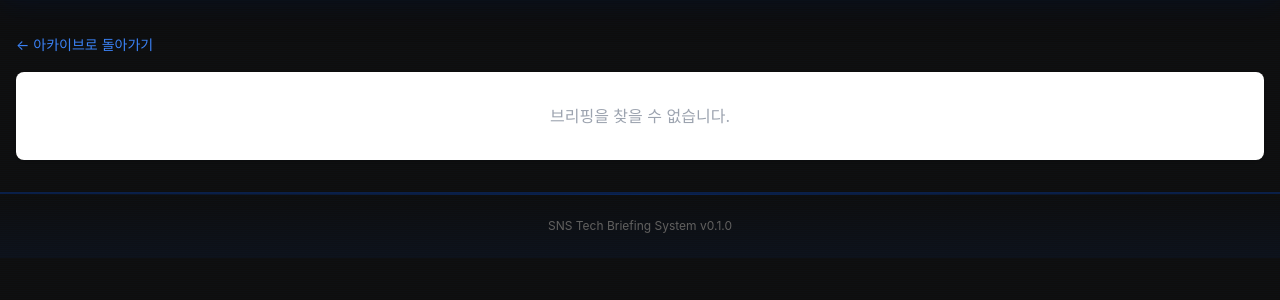
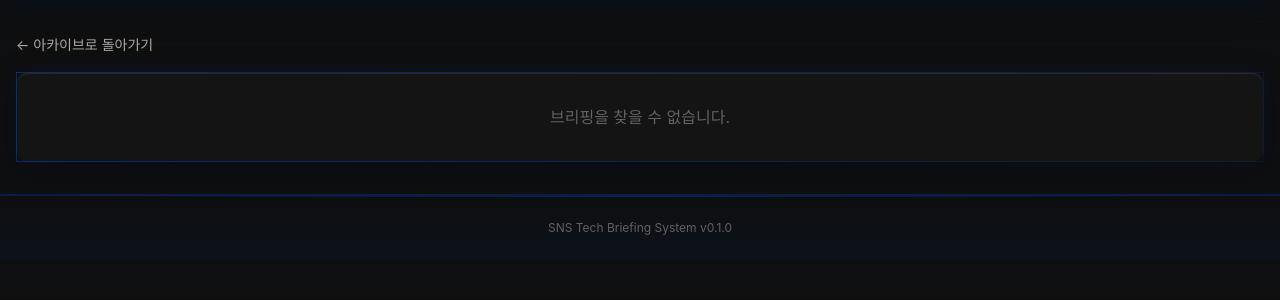
Before and after one commit to rapidmon/Information-collection-based-on-sns-algorithm, a FastAPI app: template src/presentation/web/templates/briefing_detail.html in a window 1280 px wide. Shown: the part 63-363 px from the top of the page. Run offline with FastAPI, Linux system fonts and the light colour scheme; the template is opened without the code that fills it, so the values that code supplies are empty; parts of the project's set-up code (start-up, migrations or seed data) failed here and were passed over; some libraries are stand-ins or nearby versions; some web fonts are replaced.

Commit message:
🔗 텍스트 링크 가독성 개선: secondary (기본) → accent (hover)
dashboard.html:
- "최근 수집 게시물" 링크: secondary 색상 기본 + hover로 accent
- "전체 보기" 링크: secondary 색상 기본 + hover로 accent

briefing_detail.html:
- "아카이브로 돌아가기" 링크: secondary 색상 기본 + hover로 accent

base.html:
- .briefing-content a:
  * 기본: secondary + underline (연한 파란색)
  * hover: accent + 진한 underline
  * 파란색은 강조/수치 용도로만 사용
  * 텍스트는 회색으로 읽기 쉽게

Co-Authored-By: Claude Haiku 4.5 <noreply@anthropic.com>

```diff
--- a/src/presentation/web/templates/briefing_detail.html
+++ b/src/presentation/web/templates/briefing_detail.html
@@ -2,30 +2,30 @@
 {% block title %}{{ briefing.title if briefing else '브리핑' }}{% endblock %}
 
 {% block content %}
-<a href="/briefings" class="text-blue-500 hover:text-blue-700 text-sm">← 아카이브로 돌아가기</a>
+<a href="/briefings" class="text-sm transition-colors" style="color: var(--text-secondary);" onmouseover="this.style.color='var(--accent)'" onmouseout="this.style.color='var(--text-secondary)'">← 아카이브로 돌아가기</a>
 
 {% if briefing %}
-<div class="mt-4 bg-white rounded-lg shadow">
-    <div class="bg-gray-900 text-white px-6 py-4 rounded-t-lg">
-        <h1 class="text-xl font-bold">{{ briefing.title }}</h1>
-        <div class="text-sm text-gray-400 mt-1">
+<div class="mt-4 card overflow-hidden flex flex-col">
+    <div class="px-6 py-4 border-b" style="border-color: var(--border);">
+        <h1 class="text-xl font-bold" style="color: var(--text-primary);">{{ briefing.title }}</h1>
+        <div class="text-sm mt-1" style="color: var(--text-muted);">
             {{ briefing.period_start.strftime('%Y-%m-%d %H:%M') if briefing.period_start else '' }} ~
             {{ briefing.period_end.strftime('%Y-%m-%d %H:%M') if briefing.period_end else '' }}
             | 분석: {{ briefing.total_posts_analyzed or 0 }}건 → {{ briefing.total_items or 0 }}개 항목
         </div>
     </div>
-    <div class="p-6">
+    <div class="p-6 flex-1 overflow-y-auto">
         {% if briefing.content_html %}
-            {{ briefing.content_html | safe }}
+            <div class="briefing-content">{{ briefing.content_html | safe }}</div>
         {% elif briefing.content_text %}
-            <pre class="whitespace-pre-wrap text-sm leading-relaxed">{{ briefing.content_text }}</pre>
+            <pre class="whitespace-pre-wrap text-sm leading-relaxed" style="font-family: inherit; color: var(--text-secondary);">{{ briefing.content_text }}</pre>
         {% else %}
-            <p class="text-gray-400">콘텐츠 없음</p>
+            <p style="color: var(--text-muted);">콘텐츠 없음</p>
         {% endif %}
     </div>
 </div>
 {% else %}
-<div class="mt-4 bg-white rounded-lg shadow p-8 text-center text-gray-400">
+<div class="mt-4 card p-8 text-center" style="color: var(--text-muted);">
     브리핑을 찾을 수 없습니다.
 </div>
 {% endif %}
```
